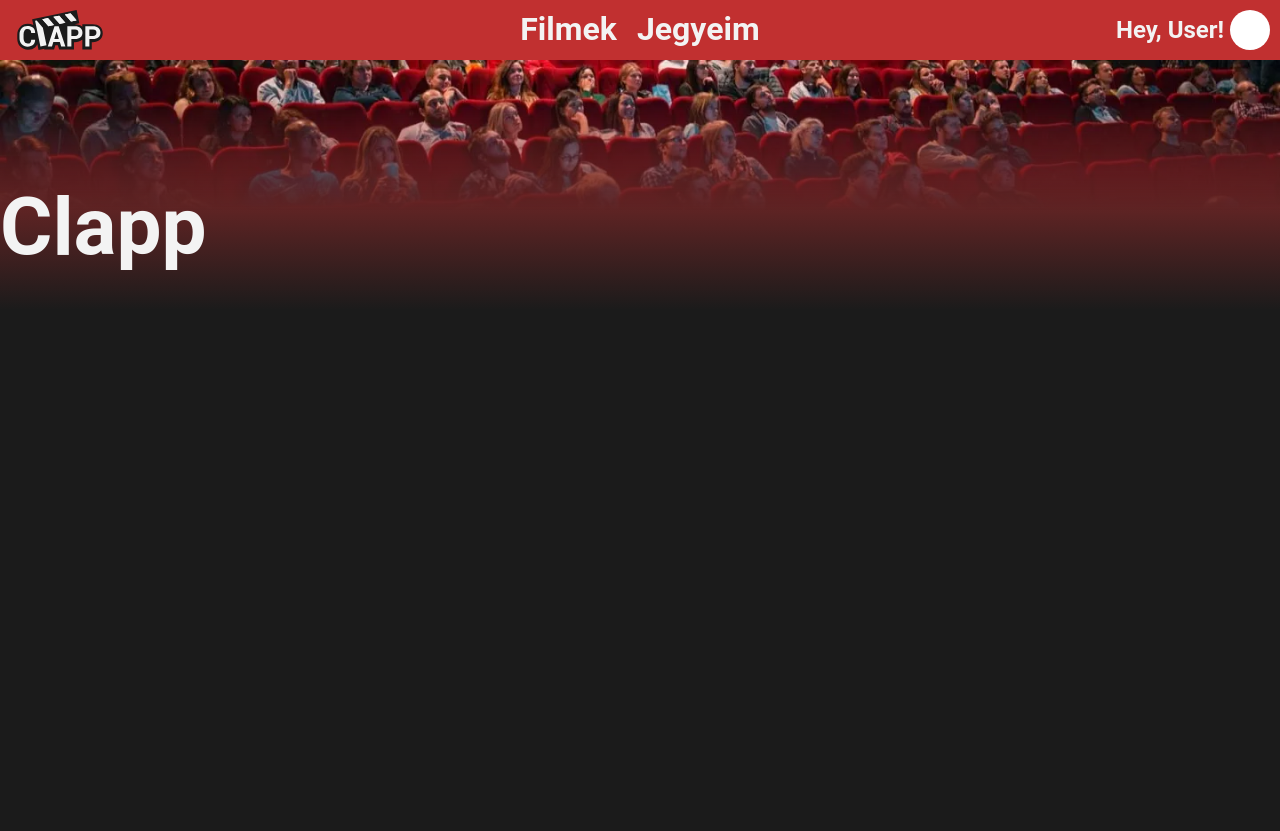
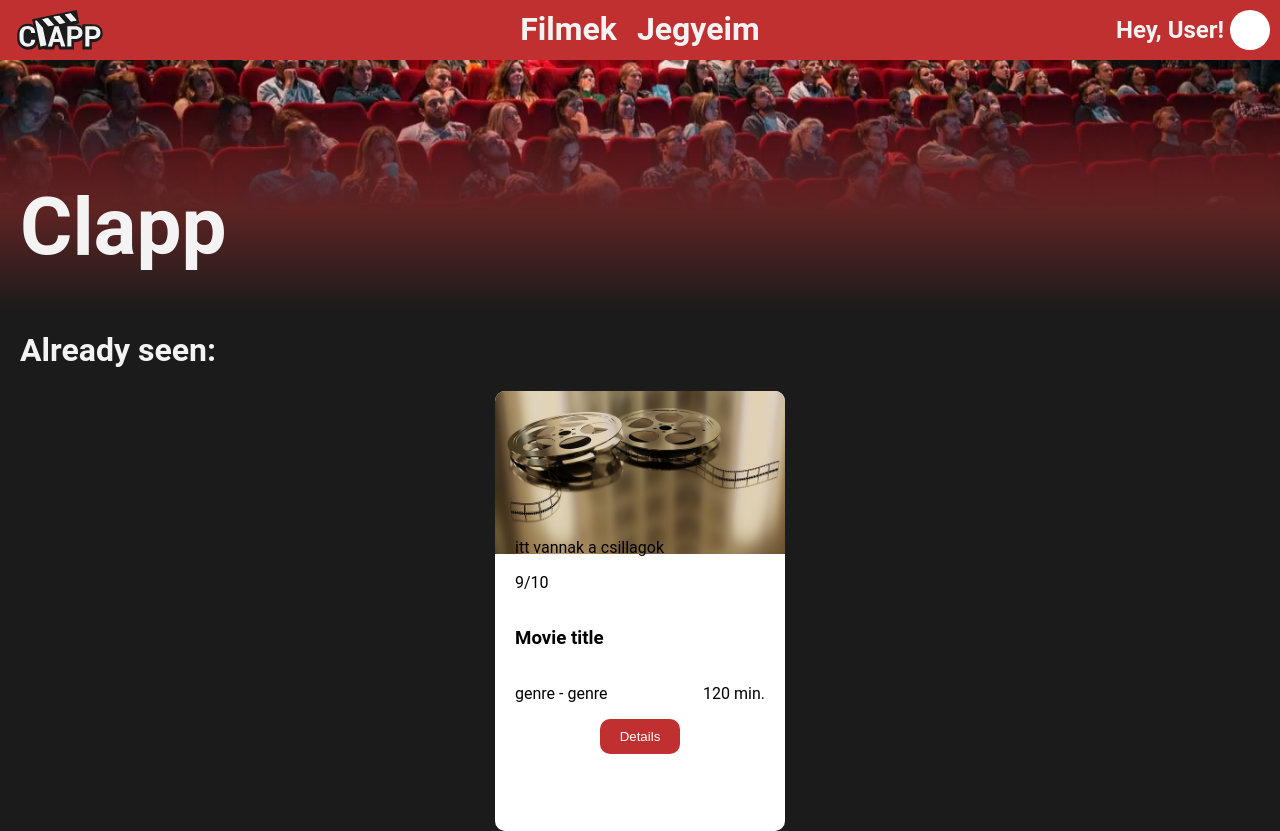
Before and after one commit to jtothmark2/project-day, a React (Create React App) app in the folder frontend/clapp/: page /tickets in a window 1280 px wide. Before the commit the page ends 800 px from the top, so only its background shows below. Built offline with nearby package versions, Linux system fonts and the light colour scheme.

Commit message:
movie card fixes

```diff
--- a/frontend/clapp/src/App.css
+++ b/frontend/clapp/src/App.css
@@ -25,6 +25,9 @@ body {
 }
 .navbar .hero{
   display: none;
+}
+.hero h1 {
+  margin-left: 20px;
 }
 .extended{
   width: 100%;
--- a/frontend/clapp/src/Movies.css
+++ b/frontend/clapp/src/Movies.css
@@ -1,5 +1,6 @@
 .moviesHeader {
   text-align: left;
+  margin-left: 20px;
 }
 
 .movies {
@@ -20,7 +21,12 @@
   color: black;
   text-align: left;
   padding: 20px;
+  transition: all 0.25s;
 
+}
+
+.movieCard:hover {
+  scale: 1.05;
 }
 
 .movieTitle {
@@ -38,6 +44,13 @@
   border-radius: 10px;
   border: none;
   color: white;
+  cursor: pointer;
+  transition: all 0.25s;
+}
+
+.detailsBtn:hover {
+  scale: 1.1;
+  color: #000;
 }
 
 .btn {
@@ -88,6 +101,7 @@
 .closeDiv {
   display: flex;
   justify-content: end;
+  cursor: pointer;
 }
 
 .close {
--- a/frontend/clapp/src/Movies.js
+++ b/frontend/clapp/src/Movies.js
@@ -10,7 +10,6 @@ class Movies extends Component {
   render() {
     return (
       <div className="App">
-        <h1>Movies</h1>
 
         <h1 className='moviesHeader' >Our next movies:</h1>
 
--- a/frontend/clapp/src/Tickets.js
+++ b/frontend/clapp/src/Tickets.js
@@ -1,5 +1,5 @@
 import './App.css';
-import {Component, React} from 'react';
+import { Component, React } from 'react';
 import Movies from './Movies';
 import Foods from './Foods';
 import Receipt from './Receipt';
@@ -9,17 +9,45 @@ class Tickets extends Component {
   state = {
     step: 0
   }
-  setStep(e){
-    this.setState({step: e.target.value})
+  setStep(e) {
+    this.setState({ step: e.target.value })
   }
-  nextStep(){
+  nextStep() {
     console.log("!")
-    this.setState({step: this.state.step+1})
+    this.setState({ step: this.state.step + 1 })
   }
-  render(){
+  render() {
     return (
       <div className="App">
-        <Navbar/>
+        <Navbar />
+
+        <h1 className='moviesHeader' >Already seen:</h1>
+
+        <div className='movies'>
+          <div className='movieCard'>
+
+            <img src={require("./assets/cinema.jpg")} className='movieImg'></img>
+
+            <div className='rating'>
+              <div className='stars'>
+                itt vannak a csillagok
+              </div>
+              <p>9/10</p>
+            </div>
+
+            <h3 className='movieTitle'>Movie title</h3>
+            <div className='movieData'>
+              <p> genre - genre</p>
+              <p>120 min.</p>
+            </div>
+
+            <div className='btn'>
+              <button onClick={() => this.setState({ selectedMovie: { title: "superman", rating: 8.5 } })} className='detailsBtn'>Details</button>
+            </div>
+
+          </div>
+        </div>
+
 
       </div>
     );
```
